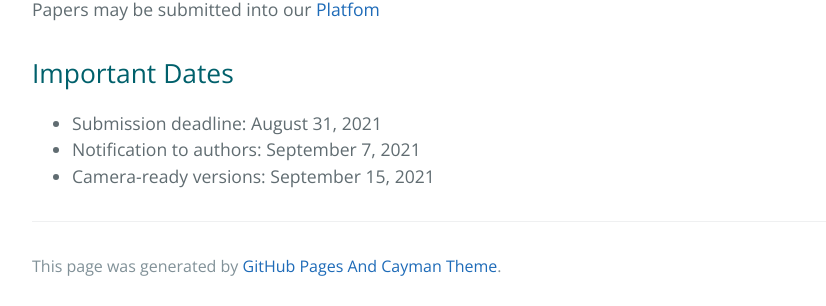
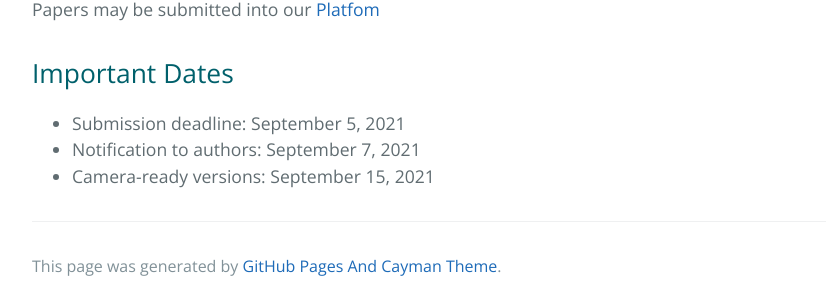
Before and after one commit to cdtsecomane/cdtsecomane.github.io, a Jekyll site: the page built from cfp.md, in a window 1280 px wide. Shown: the part 1917-2223 px from the top of the page, without its empty margins (192-1018 px from the left). Built offline with Jekyll 4.4.1, drawn with Linux system fonts in a browser that asks for light colours.

Commit message:
Update cfp.md

```diff
--- a/cfp.md
+++ b/cfp.md
@@ -41,6 +41,6 @@ environment
 Papers may be submitted into our [Platfom](https://easychair.org/conferences/?conf=cdtsecomane2021)
 
 ## Important Dates
-* Submission deadline: August 31, 2021
+* Submission deadline: September 5, 2021
 * Notification to authors: September 7, 2021
 * Camera-ready versions: September 15, 2021
```
